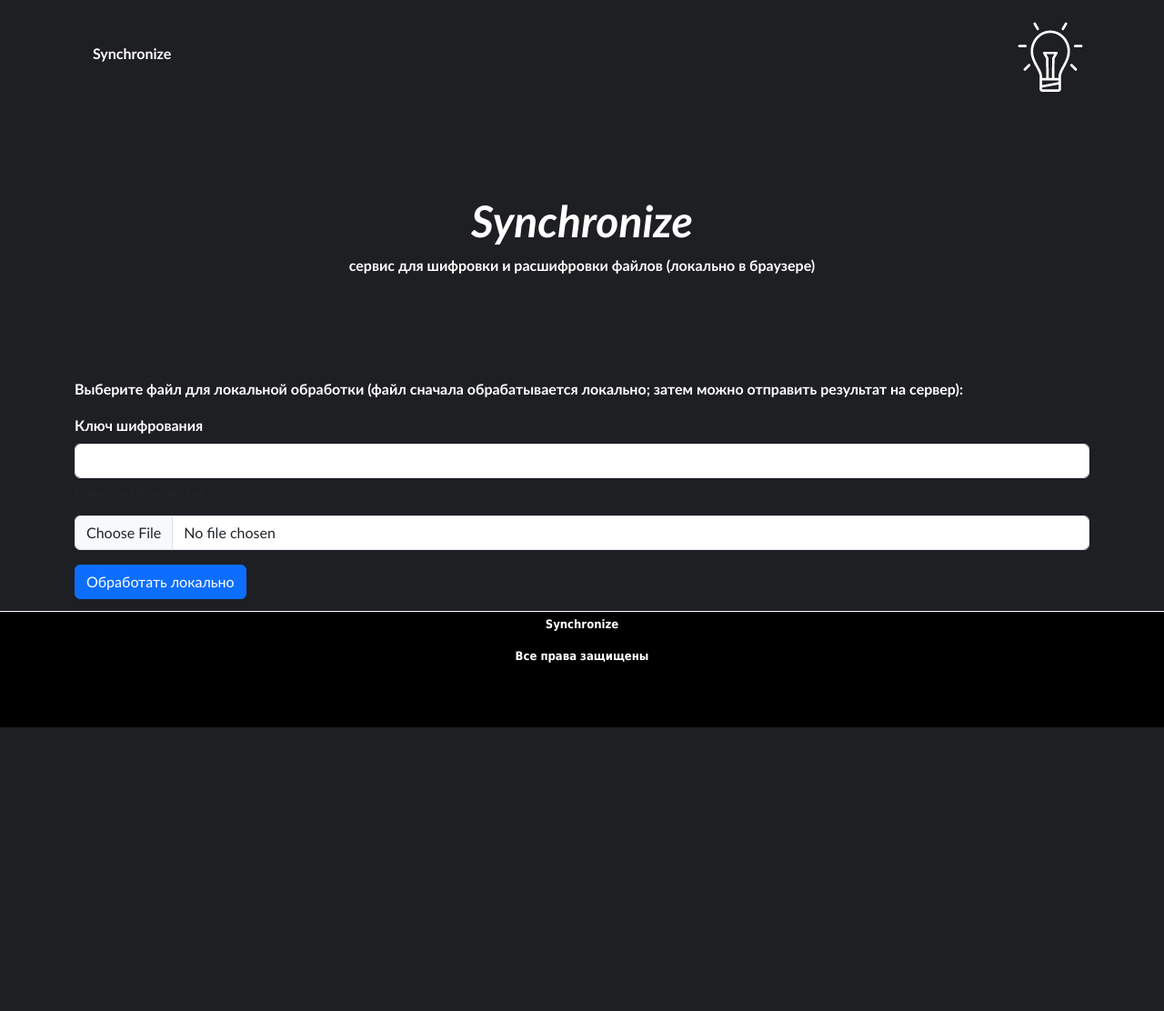
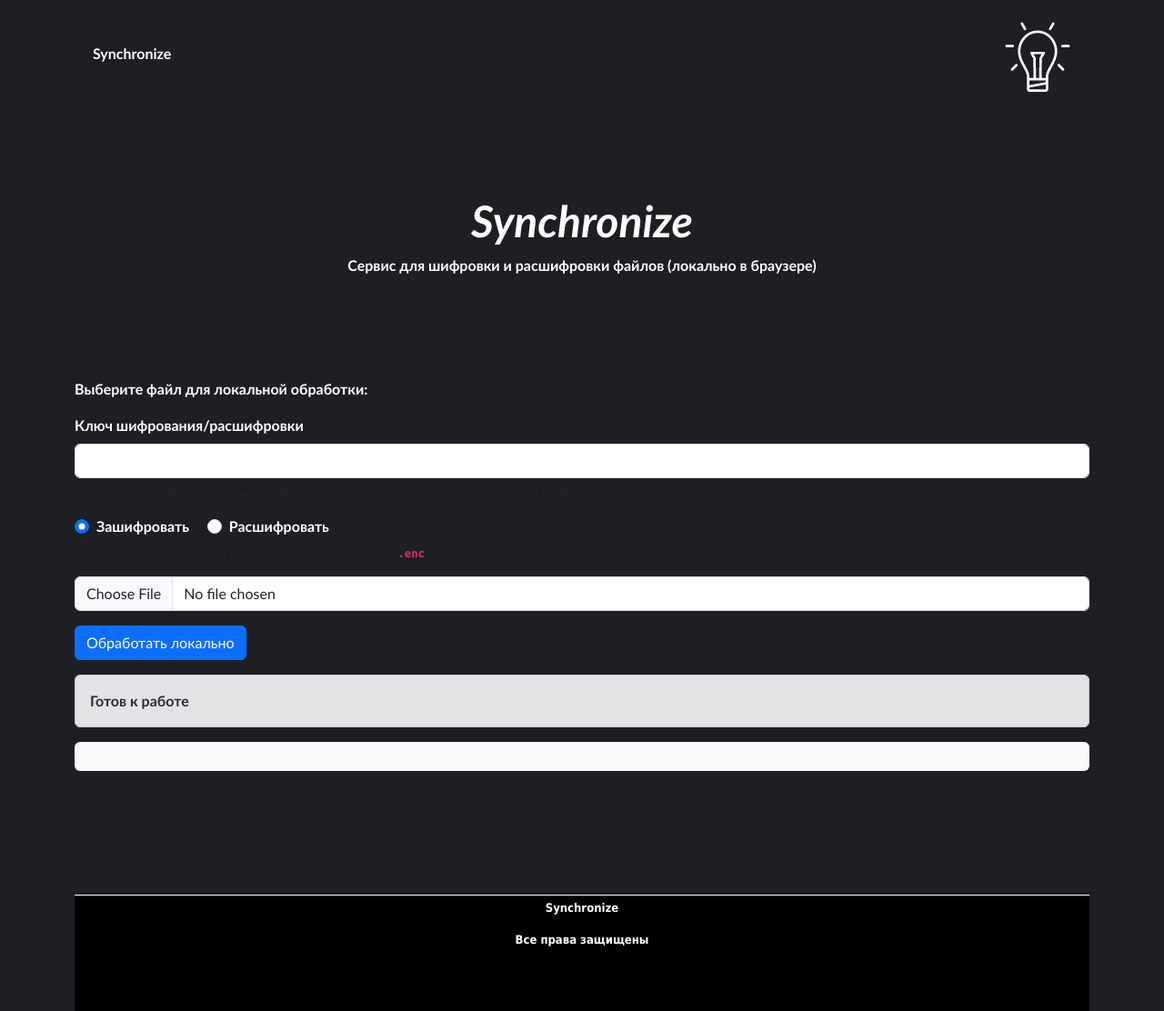
Before and after one commit to GQuadro-star/synchronize, a Django app: page / in a window 1280 px wide. Shown: the whole page at 91% size. Before the commit the page ends 800 px from the top, so only its background shows below. Run offline with Django 5.2, Linux system fonts and the light colour scheme; parts of the project's set-up code (start-up, migrations or seed data) failed here and were passed over; some libraries are stand-ins or nearby versions; some web fonts are replaced.

Commit message:
feat: add decrypting and file-downloading

```diff
--- a/site/synchronize/templates/index_page.html
+++ b/site/synchronize/templates/index_page.html
@@ -4,52 +4,150 @@
 <div class="osnova">
   <div class="px-4 py-5 my-5 text-center">
     <h1 class="title display-5 fw-bold">Synchronize</h1>
-    <p>сервис для шифровки и расшифровки файлов (локально в браузере)</p>
+    <p>Сервис для шифровки и расшифровки файлов (локально в браузере)</p>
   </div>
 
-  <p>Выберите файл для локальной обработки (файл сначала обрабатывается локально; затем можно отправить результат на
-    сервер):</p>
+  <p>Выберите файл для локальной обработки:</p>
 
   <form id="local-form">
     {% csrf_token %}
     <div class="mb-3">
-      <label for="encryption-key" class="form-label">Ключ шифрования</label>
+      <label for="encryption-key" class="form-label">Ключ шифрования/расшифровки</label>
       <input type="password" class="form-control" id="encryption-key" name="key" required minlength="8">
-      <div class="form-text">Минимум 8 символов.</div>
+      <div class="form-text">
+        Минимум 8 символов. Для расшифровки используйте тот же ключ, что и при шифровании.
+      </div>
     </div>
+
+    <!-- Переключатель режимов -->
+    <div class="mb-3">
+      <div class="form-check form-check-inline">
+        <input class="form-check-input" type="radio" name="mode" id="mode-encrypt" value="encrypt" checked>
+        <label class="form-check-label" for="mode-encrypt">Зашифровать</label>
+      </div>
+      <div class="form-check form-check-inline">
+        <input class="form-check-input" type="radio" name="mode" id="mode-decrypt" value="decrypt">
+        <label class="form-check-label" for="mode-decrypt">Расшифровать</label>
+      </div>
+      <div class="form-text">
+        Файлы для расшифровки должны иметь расширение <code>.enc</code>
+      </div>
+    </div>
+
     <div class="mb-3">
       <input class="form-control" type="file" id="local-file" name="file" required>
     </div>
-    <button type="submit" class="btn btn-primary" id="process-btn">Обработать локально</button>
-    <button type="button" class="btn btn-success" id="send-btn" style="display:none;margin-left:8px;">Отправить
-      результат на сервер</button>
+
+    <div class="d-flex flex-wrap gap-2 mb-3">
+      <button type="submit" class="btn btn-primary">Обработать локально</button>
+      <button type="button" class="btn btn-success" id="download-btn" style="display:none;">Скачать результат</button>
+      <button type="button" class="btn btn-info" id="send-btn" style="display:none;">Отправить на сервер</button>
+    </div>
   </form>
 
-  <div id="status" class="mt-3"></div>
-  <pre id="output" class="mt-3" style="white-space:pre-wrap;"></pre>
+  <div id="status" class="mt-3 alert alert-secondary" role="alert">Готов к работе</div>
+  <pre id="output" class="mt-3 bg-light p-3 rounded" style="white-space:pre-wrap; max-height:300px; overflow:auto;"></pre>
 </div>
+
+<style>
+  /* Исправление футера */
+  .osnova {
+    min-height: calc(100vh - 120px);
+    padding-bottom: 80px;
+    margin-bottom: 40px;
+  }
+
+  footer {
+    position: static !important;
+    margin-top: 20px;
+  }
+
+  /* Темная тема - фикс цветов */
+  [data-bs-theme="dark"] .form-control,
+  [data-bs-theme="dark"] input[type="password"],
+  [data-bs-theme="dark"] label,
+  [data-bs-theme="dark"] .form-text {
+    background-color: #1e1e1e !important;
+    color: #e0e0e0 !important;
+    border-color: #444 !important;
+  }
+
+  [data-bs-theme="dark"] .alert {
+    color: #e0e0e0 !important;
+  }
+
+  [data-bs-theme="dark"] .alert-secondary {
+    background-color: #2d2d2d !important;
+  }
+
+  [data-bs-theme="dark"] .alert-success {
+    background-color: #1a3d1a !important;
+  }
+
+  [data-bs-theme="dark"] .alert-info {
+    background-color: #1a2e3d !important;
+  }
+
+  [data-bs-theme="dark"] .alert-warning {
+    background-color: #3d3d1a !important;
+  }
+
+  [data-bs-theme="dark"] .alert-danger {
+    background-color: #3d1a1a !important;
+  }
+
+  [data-bs-theme="dark"] pre {
+    background-color: #1e1e1e !important;
+    color: #e0e0e0 !important;
+  }
+
+  /* Адаптивность кнопок */
+  .btn {
+    white-space: nowrap;
+    min-width: 120px;
+  }
+</style>
 
 <script>
   const ENCRYPT_PY_URL = '{% static "scripts/encrypt.py" %}';
 </script>
-
 <script src="https://cdn.jsdelivr.net/pyodide/v0.23.4/full/pyodide.js"></script>
-
 <script>
   let pyodide;
   async function initPyodide() {
     if (!pyodide) {
-      document.getElementById('status').innerText = 'Загружаю Pyodide...';
-      pyodide = await loadPyodide({ indexURL: 'https://cdn.jsdelivr.net/pyodide/v0.23.4/full/' });
-      document.getElementById('status').innerText = 'Pyodide готов.';
+      updateStatus('info', 'Загружаю Pyodide...');
+      pyodide = await loadPyodide({
+        indexURL: 'https://cdn.jsdelivr.net/pyodide/v0.23.4/full/'
+      });
+      await pyodide.loadPackage("micropip");
+      const micropip = pyodide.pyimport("micropip");
+      await micropip.install("cryptography");
+      updateStatus('success', 'Pyodide готов');
+    }
+  }
+
+  function updateStatus(type, message) {
+    const el = document.getElementById('status');
+    el.textContent = message;
+    el.className = `mt-3 alert alert-${type}`;
+
+    // Дополнительная фиксация для темной темы
+    if (document.documentElement.getAttribute('data-bs-theme') === 'dark') {
+      el.style.color = '#e0e0e0';
+      if (type === 'secondary') el.style.backgroundColor = '#2d2d2d';
+      if (type === 'success') el.style.backgroundColor = '#1a3d1a';
+      if (type === 'info') el.style.backgroundColor = '#1a2e3d';
+      if (type === 'warning') el.style.backgroundColor = '#3d3d1a';
+      if (type === 'danger') el.style.backgroundColor = '#3d1a1a';
     }
   }
 
   async function readFileAsDataURL(file) {
     return new Promise((resolve, reject) => {
       const reader = new FileReader();
-      reader.onerror = () => reject(new DOMException('Ошибка чтения файла.'));
-      reader.onload = () => resolve(reader.result);
+      reader.onerror = () => reject(new Error('Ошибка чтения файла.'));
+      reader.onload = () => resolve(reader.result.split(',')[1]);
       reader.readAsDataURL(file);
     });
   }
@@ -72,107 +170,138 @@
     return document.querySelector('[name=csrfmiddlewaretoken]').value;
   }
 
+  function downloadBlob(blob, filename) {
+    const url = URL.createObjectURL(blob);
+    const a = document.createElement('a');
+    a.href = url;
+    a.download = filename;
+    document.body.appendChild(a);
+    a.click();
+    setTimeout(() => {
+      document.body.removeChild(a);
+      URL.revokeObjectURL(url);
+    }, 0);
+  }
+
+  // Обработка формы
   document.getElementById('local-form').addEventListener('submit', async (ev) => {
     ev.preventDefault();
     const fileInput = document.getElementById('local-file');
     const keyInput = document.getElementById('encryption-key');
-    const statusEl = document.getElementById('status');
+    const mode = document.querySelector('input[name="mode"]:checked').value;
     const outputEl = document.getElementById('output');
+    const downloadBtn = document.getElementById('download-btn');
     const sendBtn = document.getElementById('send-btn');
 
     outputEl.textContent = '';
+    downloadBtn.style.display = 'none';
     sendBtn.style.display = 'none';
 
-    if (!fileInput.files[0]) {
-      statusEl.innerText = 'Файл не выбран.';
-      return;
-    }
-    if (!keyInput.value.trim()) {
-      statusEl.innerText = 'Ключ обязателен.';
-      return;
-    }
-    if (keyInput.value.length < 8) {
-      statusEl.innerText = 'Ключ должен быть от 8 символов.';
-      return;
-    }
+    // Валидация
+    if (!fileInput.files[0]) return updateStatus('danger', 'Выберите файл');
+    if (keyInput.value.length < 8) return updateStatus('danger', 'Ключ должен быть минимум 8 символов');
 
     try {
-      statusEl.innerText = 'Читаю файл...';
+      updateStatus('warning', 'Читаю файл...');
       const file = fileInput.files[0];
-      const dataUrl = await readFileAsDataURL(file);
-      const b64 = dataUrl.split(',')[1];
+      const b64data = await readFileAsDataURL(file);
 
       await initPyodide();
-      await pyodide.loadPackage("micropip");
-      const micropip = pyodide.pyimport("micropip");
 
-      await micropip.install("cryptography");
-
-      statusEl.innerText = 'Загружаю encrypt.py...';
+      // Загружаем Python-скрипт
+      updateStatus('info', 'Загружаю модуль шифрования...');
       const encryptPyCode = await (await fetch(ENCRYPT_PY_URL)).text();
       await pyodide.runPythonAsync(encryptPyCode);
 
-      pyodide.globals.set('b64data', b64);
+      pyodide.globals.set('b64data', b64data);
 
+      updateStatus('info', mode === 'encrypt' ? 'Шифрую...' : 'Расшифровываю...');
       const resultDict = pyodide
         .runPython(`
 process_file(
   b64data,
   ${JSON.stringify(file.name)},
   ${JSON.stringify(file.type)},
-  ${JSON.stringify(keyInput.value.trim())}
+  ${JSON.stringify(keyInput.value.trim())},
+  ${JSON.stringify(mode)}
 )
-  `)
+        `)
         .toJs();
 
-      const result_b64 = resultDict.get('result_b64');
-      const result_filename = resultDict.get('result_filename');
-      const result_mime = resultDict.get('result_mime');
+      // Сохраняем результат
+      window.lastResult = {
+        b64: resultDict.get('result_b64'),
+        filename: resultDict.get('result_filename'),
+        mime: resultDict.get('result_mime'),
+        mode: resultDict.get('mode')
+      };
 
+      // Выводим информацию
+      const size = Math.round((window.lastResult.b64.length * 3) / 4);
+      outputEl.textContent = `✅ Успешно обработано!\n\nИмя: ${window.lastResult.filename}\nMIME: ${window.lastResult.mime}\nРазмер: ${size} байт`;
 
-
-
-      window.lastResult = { b64: result_b64, filename: result_filename, mime: result_mime };
-
-      outputEl.textContent = `Готово.\nИмя: ${result_filename}\nMIME: ${result_mime}\nРазмер: ${Math.round((result_b64.length * 3) / 4)} байт`;
-      statusEl.innerText = 'Обработка завершена.';
+      updateStatus('success', 'Готово! Выберите действие с результатом');
+      downloadBtn.style.display = 'inline-block';
       sendBtn.style.display = 'inline-block';
-
-      pyodide.globals.delete('b64data');
 
     } catch (err) {
       console.error(err);
-      statusEl.innerText = 'Ошибка: ' + (err.message || err);
+      updateStatus('danger', `Ошибка: ${err.message || err}`);
+    } finally {
+      pyodide?.globals.delete('b64data');
     }
   });
 
-  document.getElementById('send-btn').addEventListener('click', async () => {
-    if (!window.lastResult) {
-      document.getElementById('status').innerText = 'Сначала обработайте файл.';
-      return;
-    }
+  // Скачивание результата
+  document.getElementById('download-btn').addEventListener('click', () => {
+    if (!window.lastResult) return updateStatus('warning', 'Сначала обработайте файл');
 
     try {
       const { b64, filename, mime } = window.lastResult;
       const blob = b64toBlob(b64, mime);
+      downloadBlob(blob, filename);
+      updateStatus('success', `Файл "${filename}" сохранён на устройстве`);
+    } catch (err) {
+      console.error(err);
+      updateStatus('danger', `Ошибка скачивания: ${err.message || err}`);
+    }
+  });
 
-      const form = new FormData();
-      form.append('file', blob, filename);
+  // Отправка на сервер
+  document.getElementById('send-btn').addEventListener('click', async () => {
+    if (!window.lastResult) return updateStatus('warning', 'Сначала обработайте файл');
 
-      document.getElementById('status').innerText = 'Отправляю...';
-      const resp = await fetch('/upload/', {
+    try {
+      const { b64, filename, mime, mode } = window.lastResult;
+      let finalFilename = filename;
+
+      // Для зашифрованных файлов сохраняем в формате {unique}.{ext}.enc
+      if (mode === 'encrypt') {
+        // Уже сгенерировано в Python
+      }
+
+      const blob = b64toBlob(b64, mime);
+
+      const formData = new FormData();
+      formData.append('file', blob, finalFilename);
+
+      updateStatus('info', 'Отправляю на сервер...');
+      const response = await fetch('/upload/', {
         method: 'POST',
-        body: form,
+        body: formData,
         headers: { 'X-CSRFToken': getCsrfToken() },
         credentials: 'same-origin'
       });
 
-      const text = await resp.text();
-      document.getElementById('output').textContent += '\n\n✅ Отправлено:\n' + text;
-      document.getElementById('status').innerText = 'Успешно отправлено.';
+      if (!response.ok) throw new Error(await response.text());
+
+      const resultText = await response.text();
+      document.getElementById('output').textContent += `\n\n📤 Отправлено:\n${resultText}`;
+      updateStatus('success', 'Файл успешно загружен на сервер');
+
     } catch (err) {
       console.error(err);
-      document.getElementById('status').innerText = 'Ошибка отправки: ' + (err.message || err);
+      updateStatus('danger', `Ошибка отправки: ${err.message || err}`);
     }
   });
 </script>
```
Also changed, not shown: site/static/scripts/encrypt.py (+52 -11 lines).
